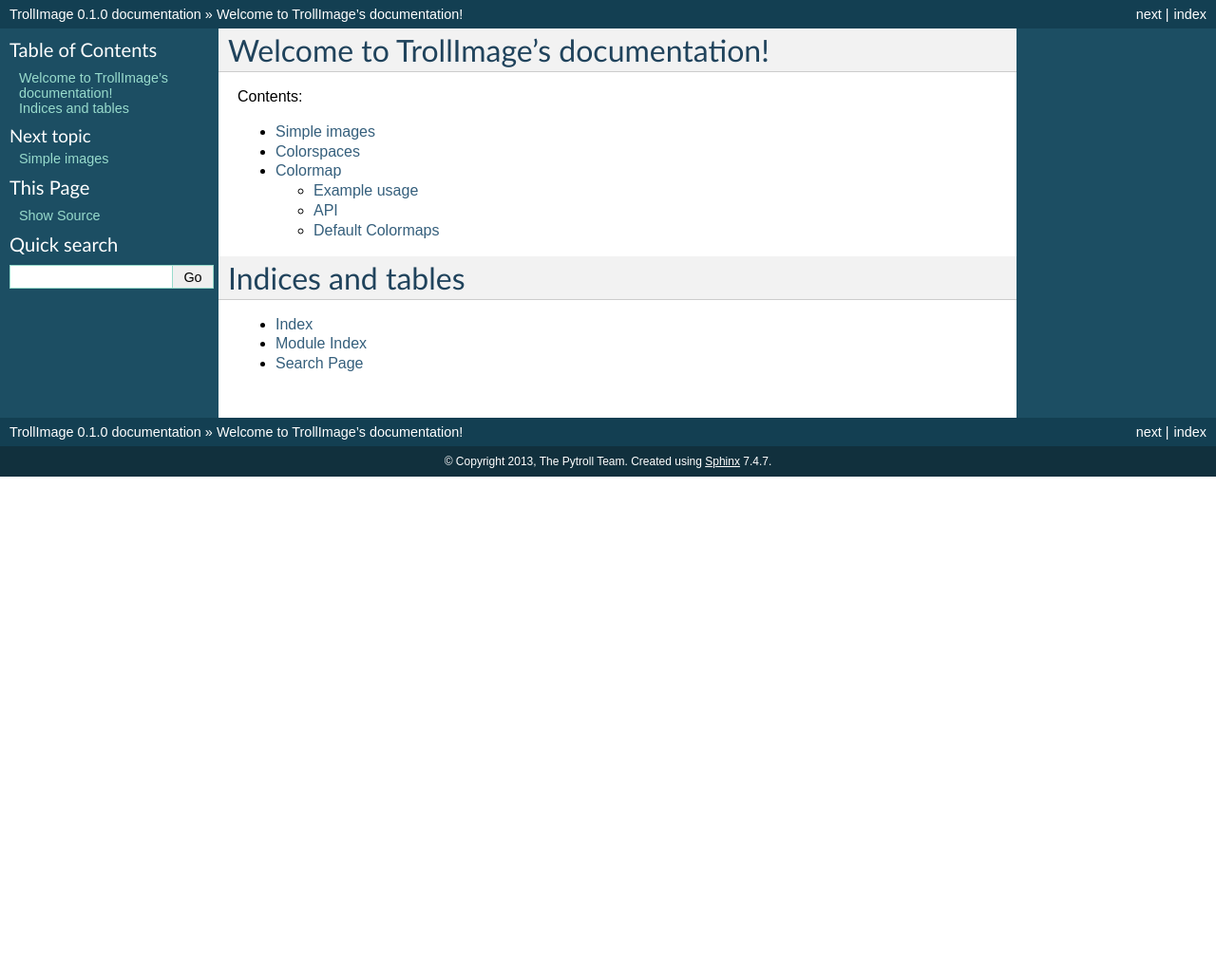
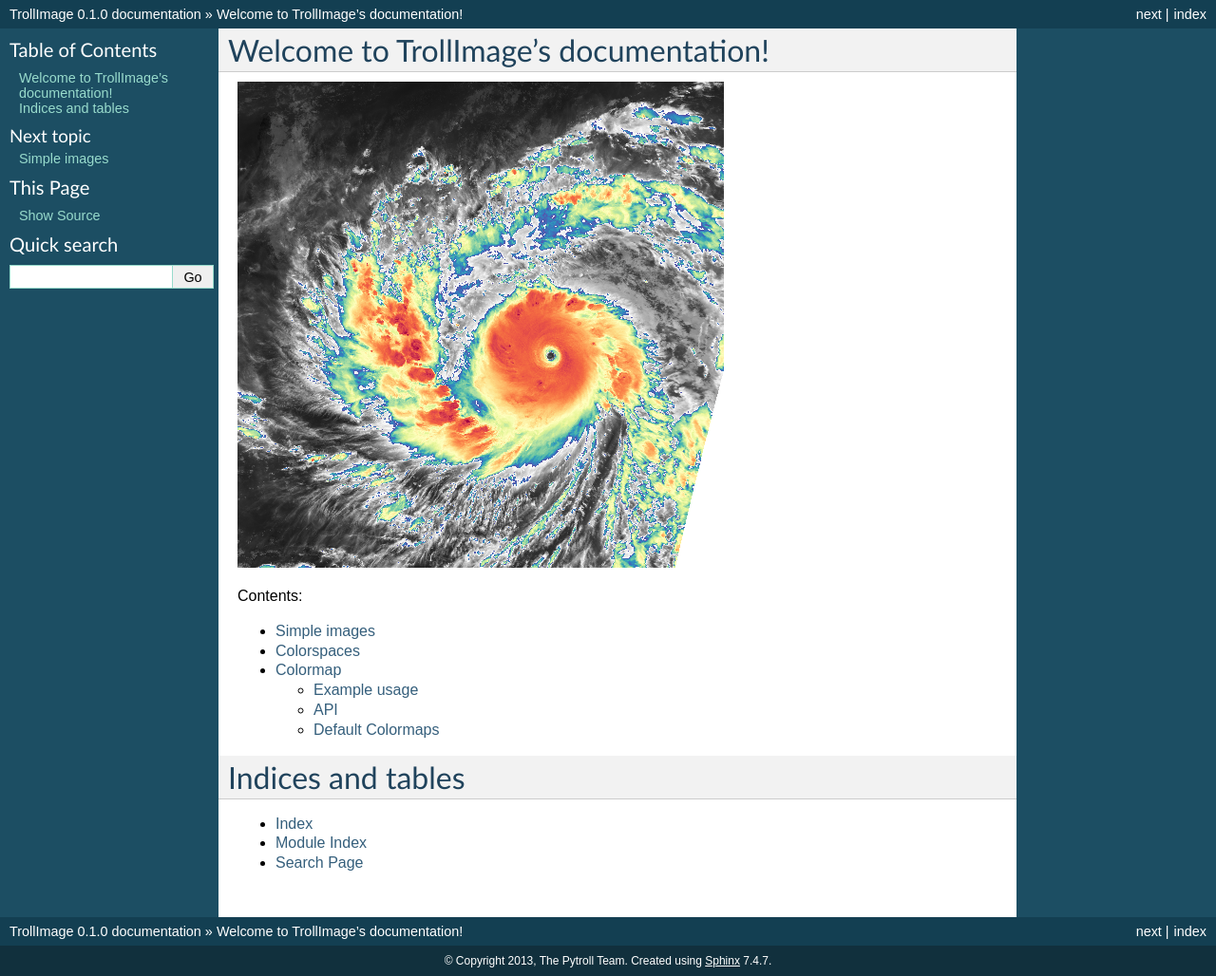
Before and after one commit to pytroll/trollimage, a Sphinx documentation site: the page built from doc/index.rst, in a window 1280 px wide. Shown: the whole page at 95% size. Built offline with Sphinx 7.4.7, drawn with Linux system fonts in a browser that asks for light colours; before the commit the page ends 900 px from its top, so only the background shows below that.

Commit message:
Add an image on the home page.
Signed-off-by: Martin Raspaud <martin.raspaud@smhi.se>

```diff
--- a/doc/index.rst
+++ b/doc/index.rst
@@ -5,6 +5,8 @@
 
 Welcome to TrollImage's documentation!
 ======================================
+
+.. image:: _static/hayan.png
 
 Contents:
 
```
